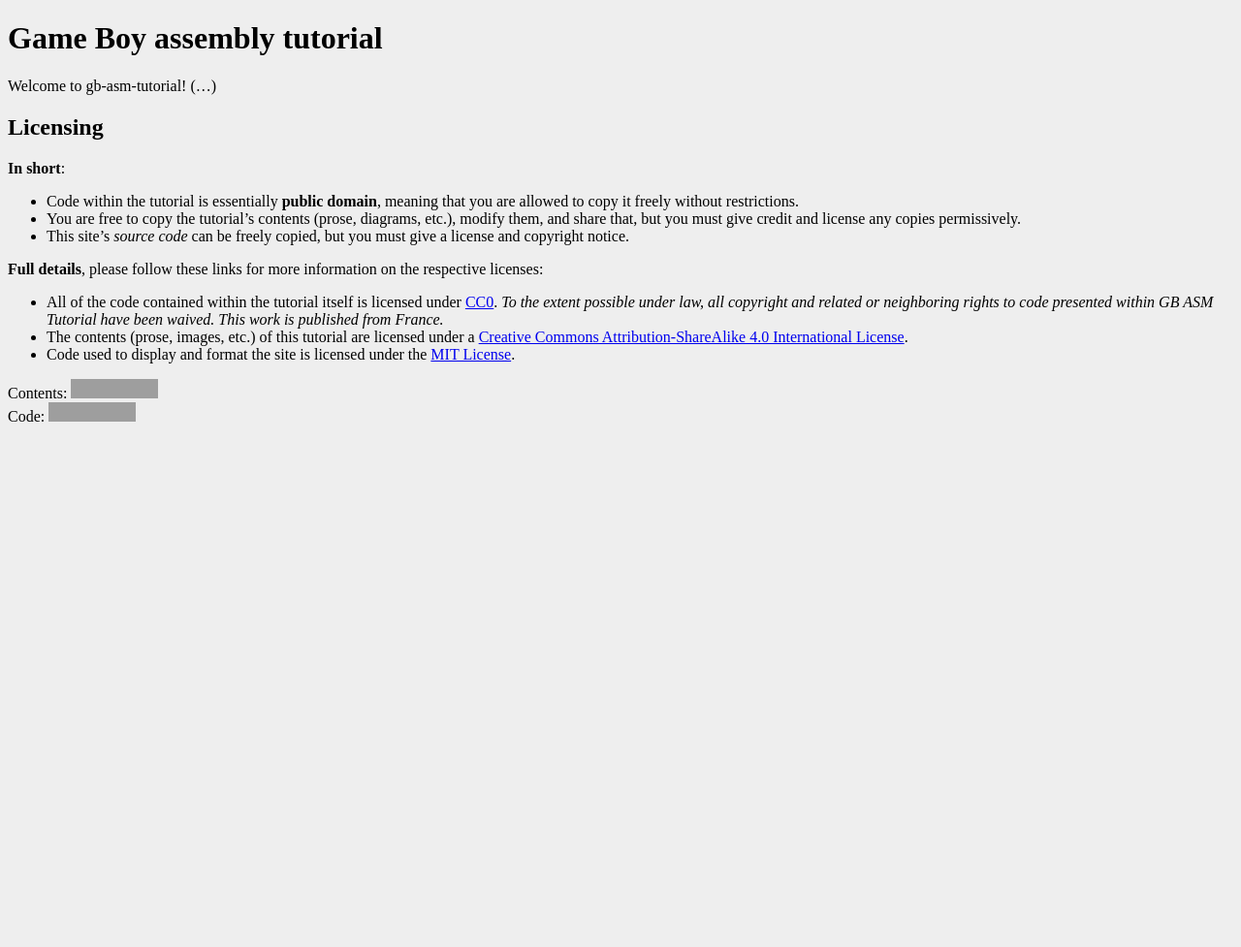
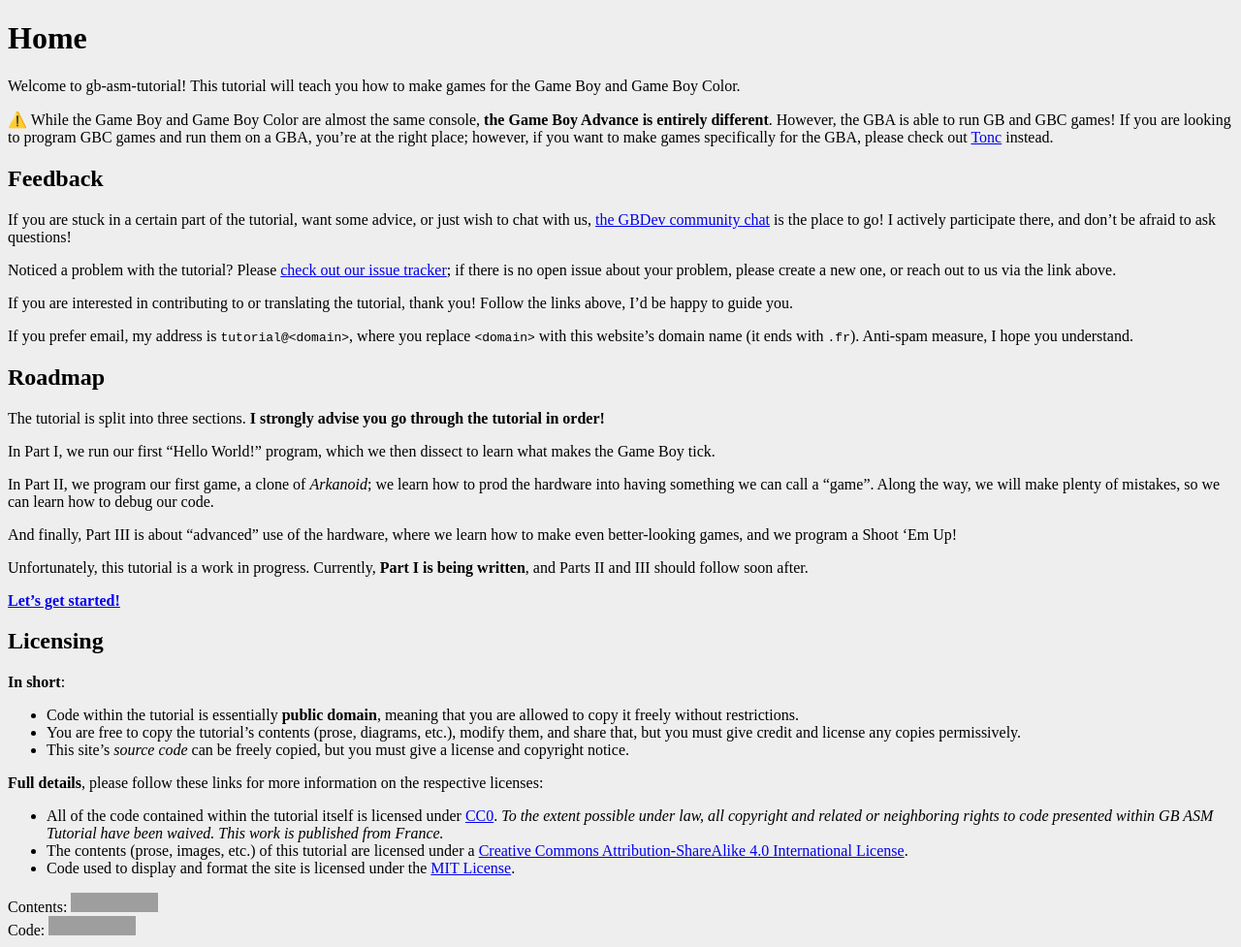
Before and after one commit to Xillicis/gb-asm-tutorial, a Jekyll site: the page built from _pages/index.md, in a window 1280 px wide. Shown: the whole page at 97% size. Built offline with Jekyll 4.4.1, drawn with Linux system fonts in a browser that asks for light colours; our own code applies the rules of GitHub Pages for plain Markdown files; before the commit the page ends 900 px from its top, so only the background shows below that; grey boxes are pictures that could not be loaded.

Commit message:
Flesh out home page

```diff
--- a/_pages/index.md
+++ b/_pages/index.md
@@ -3,10 +3,45 @@ layout: default
 permalink: /
 ---
 
-# Game Boy assembly tutorial
+# Home
 
 Welcome to gb-asm-tutorial!
-(...)
+This tutorial will teach you how to make games for the Game Boy and Game Boy Color.
+
+⚠️ While the Game Boy and Game Boy Color are almost the same console, **the Game Boy Advance is entirely different**.
+However, the GBA is able to run GB and GBC games!
+If you are looking to program GBC games and run them on a GBA, you're at the right place; however, if you want to make games specifically for the GBA, please check out [Tonc](http://coranac.com/tonc/text) instead.
+
+## Feedback
+
+If you are stuck in a certain part of the tutorial, want some advice, or just wish to chat with us, [the GBDev community chat](https://gbdev.io/chat) is the place to go!
+I actively participate there, and don't be afraid to ask questions!
+
+Noticed a problem with the tutorial?
+Please [check out our issue tracker](https://github.com/gb-asm-tutorial/issues); if there is no open issue about your problem, please create a new one, or reach out to us via the link above.
+
+If you are interested in contributing to or translating the tutorial, thank you!
+Follow the links above, I'd be happy to guide you.
+
+If you prefer email, my address is `tutorial@<domain>`, where you replace `<domain>` with this website's domain name (it ends with `.fr`).
+Anti-spam measure, I hope you understand.
+
+## Roadmap
+
+The tutorial is split into three sections.
+**I strongly advise you go through the tutorial in order!**
+
+In Part I, we run our first "Hello World!" program, which we then dissect to learn what makes the Game Boy tick.
+
+In Part II, we program our first game, a clone of *Arkanoid*; we learn how to prod the hardware into having something we can call a "game".
+Along the way, we will make plenty of mistakes, so we can learn how to debug our code.
+
+And finally, Part III is about "advanced" use of the hardware, where we learn how to make even better-looking games, and we program a Shoot 'Em Up!
+
+Unfortunately, this tutorial is a work in progress.
+Currently, **Part I is being written**, and Parts II and III should follow soon after.
+
+**[Let's get started!]({{ site.baseurl }}{% link _pages/lang_select.md %})**
 
 ## Licensing
 
```
Also changed, not shown: _pages/lang_select.md (added, +5 -0 lines).
